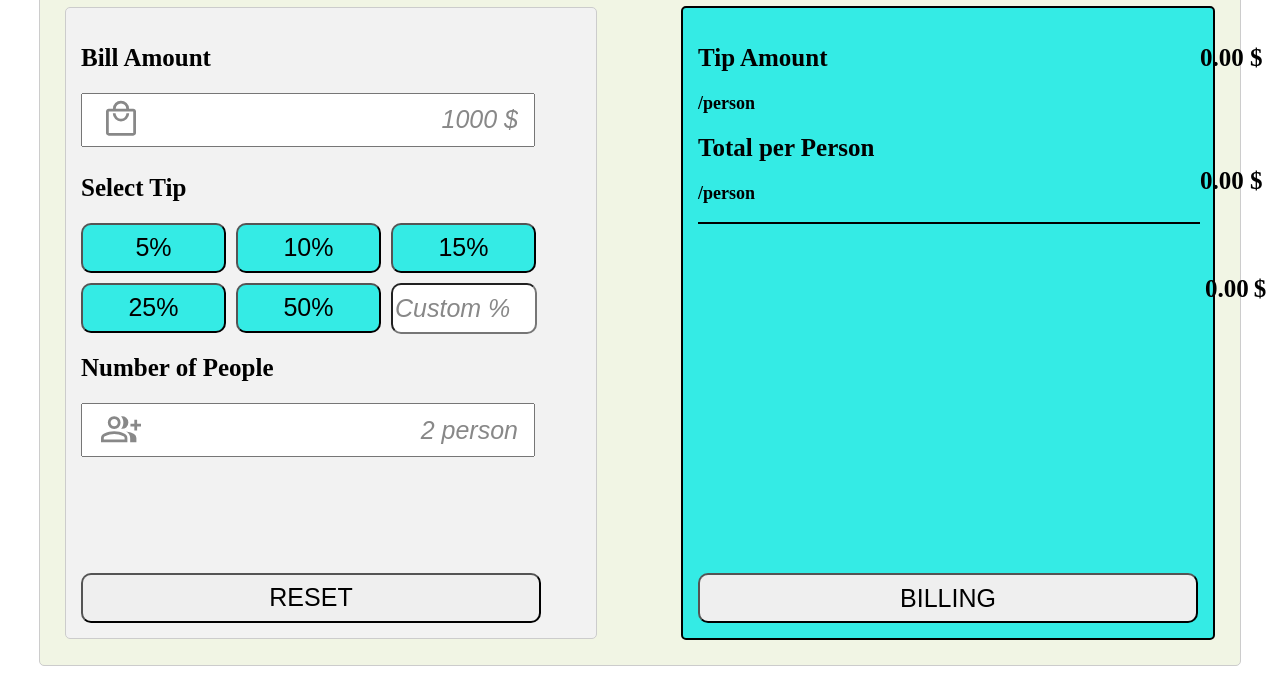
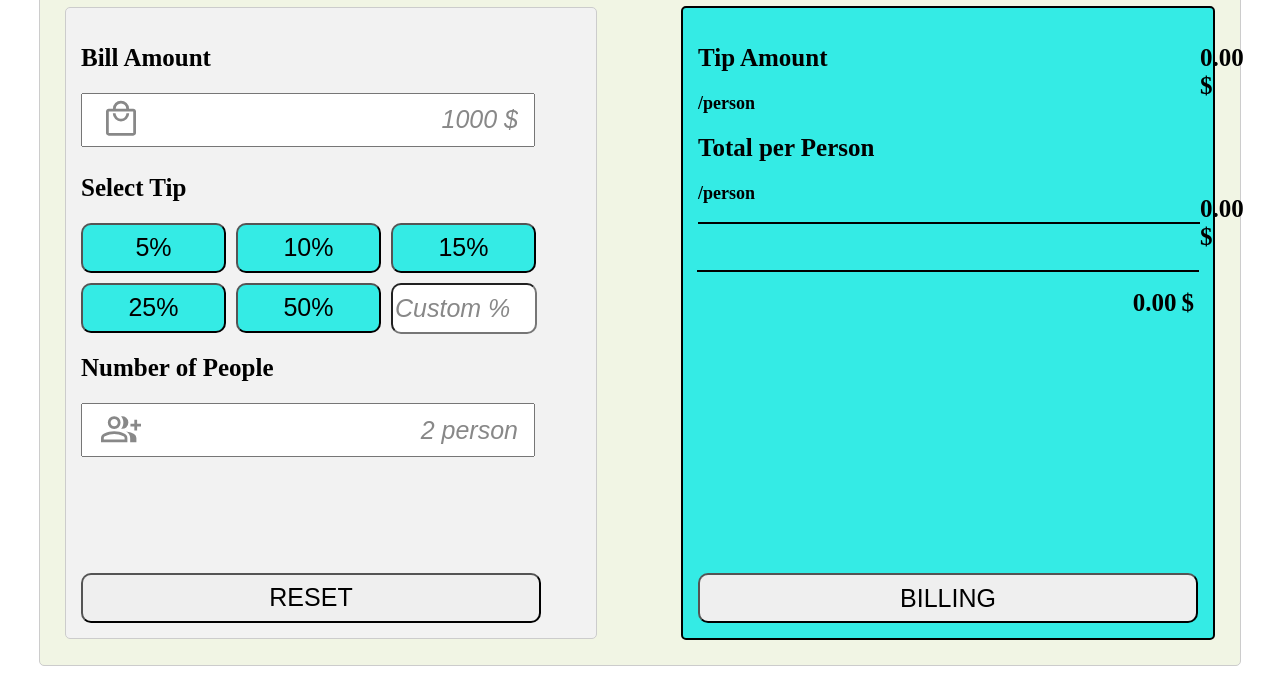
Before and after one commit to romachicu/BillingPOS.io, a website built with Vite: page index.html in a window 1280 px wide. Shown: the part 114-800 px from the top of the page. Built offline with nearby package versions, Linux system fonts and the light colour scheme.

Commit message:
Update index.html

```diff
--- a/index.html
+++ b/index.html
@@ -56,9 +56,9 @@
           <div class="total-amount-desc">
             <h2 id="tipAmount">0.00<span> $</span></h2><br><br>
             <h2 id="totalPerPerson">0.00<span> $</span></h2><br><br>
-            <div><h2 id="totalAmount">0.00<span> $</span></h2></div>
           </div>
         </div>
+        <div class="hr-line"> <hr><h2 id="totalAmount">0.00<span> $</span></h2></div>
         <div>
           <input type="button" id="invoice" name="invoice" value="BILLING" required>
         </div>
```
